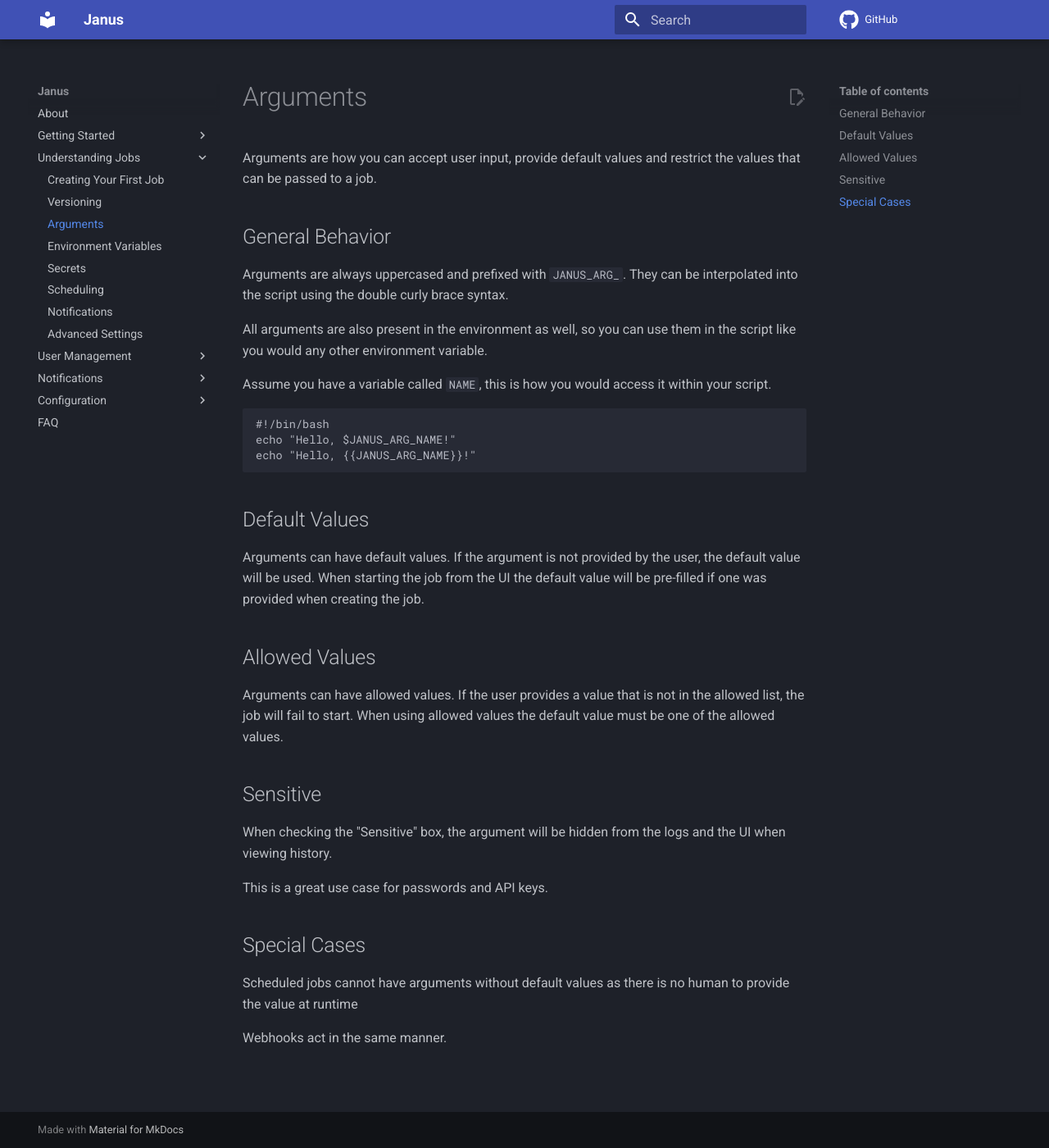
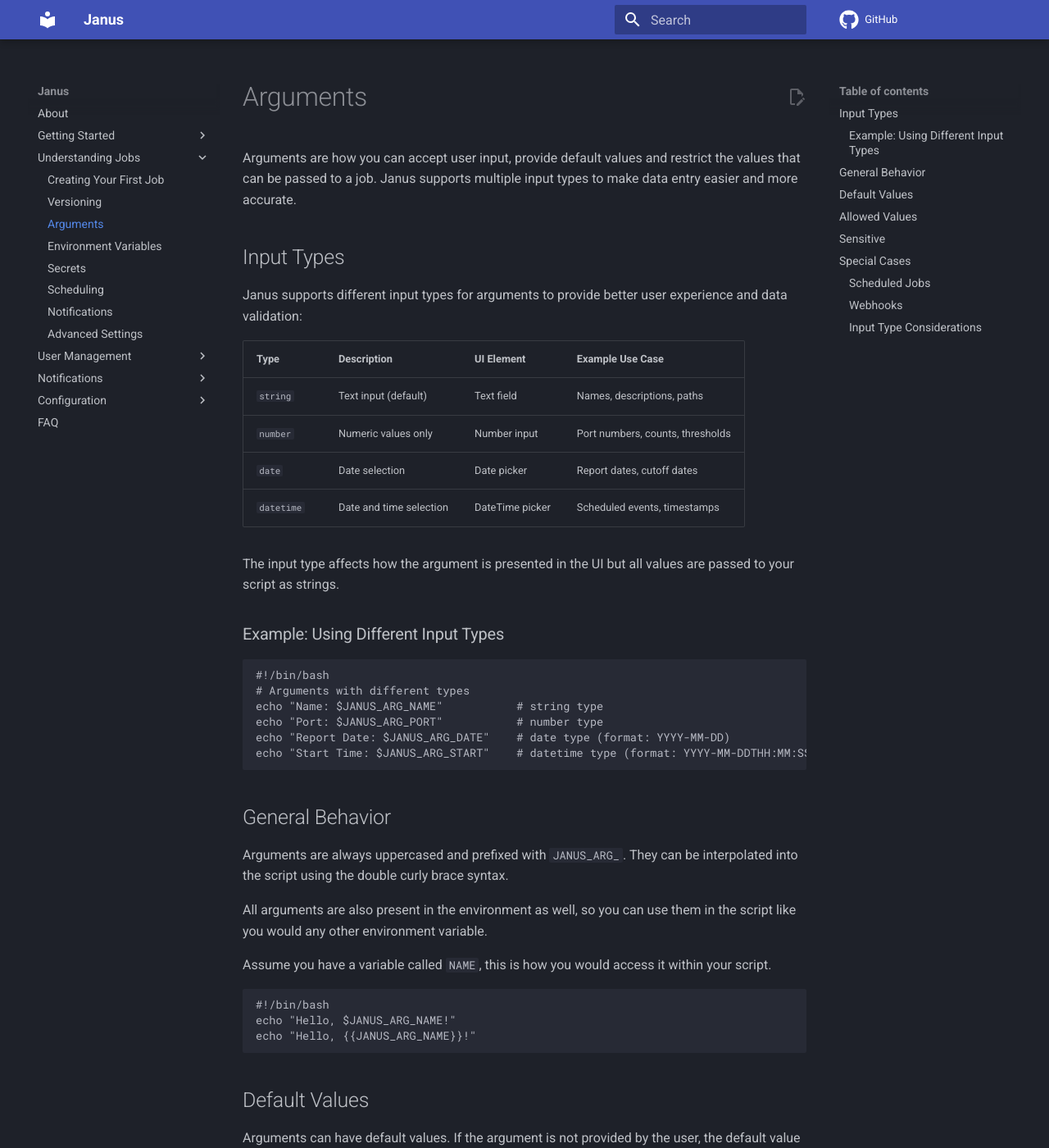
Before and after one commit to lbrictson/janus, an MkDocs documentation site: the page built from docs/understanding-jobs/arguments.md, in a window 1280 px wide and 1400 px high. Shown: the whole window at 82% size. Built offline with MkDocs 1.6.1 and Material for MkDocs 9.7.7, drawn with Linux system fonts in a browser that asks for light colours; comment, search, counter and statistics services are not loaded; some of the changed text lies outside the part shown.

Commit message:
update docs

````diff
--- a/docs/understanding-jobs/arguments.md
+++ b/docs/understanding-jobs/arguments.md
@@ -1,6 +1,30 @@
 # Arguments
 
-Arguments are how you can accept user input, provide default values and restrict the values that can be passed to a job.
+Arguments are how you can accept user input, provide default values and restrict the values that can be passed to a job. Janus supports multiple input types to make data entry easier and more accurate.
+
+## Input Types
+
+Janus supports different input types for arguments to provide better user experience and data validation:
+
+| Type | Description | UI Element | Example Use Case |
+|------|-------------|------------|------------------|
+| `string` | Text input (default) | Text field | Names, descriptions, paths |
+| `number` | Numeric values only | Number input | Port numbers, counts, thresholds |
+| `date` | Date selection | Date picker | Report dates, cutoff dates |
+| `datetime` | Date and time selection | DateTime picker | Scheduled events, timestamps |
+
+The input type affects how the argument is presented in the UI but all values are passed to your script as strings.
+
+### Example: Using Different Input Types
+
+```bash
+#!/bin/bash
+# Arguments with different types
+echo "Name: $JANUS_ARG_NAME"           # string type
+echo "Port: $JANUS_ARG_PORT"           # number type
+echo "Report Date: $JANUS_ARG_DATE"    # date type (format: YYYY-MM-DD)
+echo "Start Time: $JANUS_ARG_START"    # datetime type (format: YYYY-MM-DDTHH:MM:SS)
+```
 
 ## General Behavior
 
@@ -34,6 +58,13 @@
 
 ## Special Cases
 
-Scheduled jobs cannot have arguments without default values as there is no human to provide the value at runtime
+### Scheduled Jobs
+Scheduled jobs cannot have arguments without default values as there is no human to provide the value at runtime.
 
-Webhooks act in the same manner.
+### Webhooks
+Webhooks act in the same manner - all arguments must have default values. However, webhooks can pass data via POST request body which becomes available as `$JANUS_ARG_WEBHOOK_PAYLOAD`. See the [Webhooks documentation](webhooks.md) for more details.
+
+### Input Type Considerations
+- **Date/DateTime arguments**: Always passed to scripts in ISO 8601 format
+- **Number arguments**: Validated in the UI but passed as strings to maintain compatibility
+- **Dropdown with allowed values**: Works with any input type
````
Also changed, not shown: docs/notifications/webhooks.md (+2 -2 lines), docs/understanding-jobs/environment-variables.md (+22 -2 lines), docs/understanding-jobs/webhooks.md (added, +107 -0 lines).
